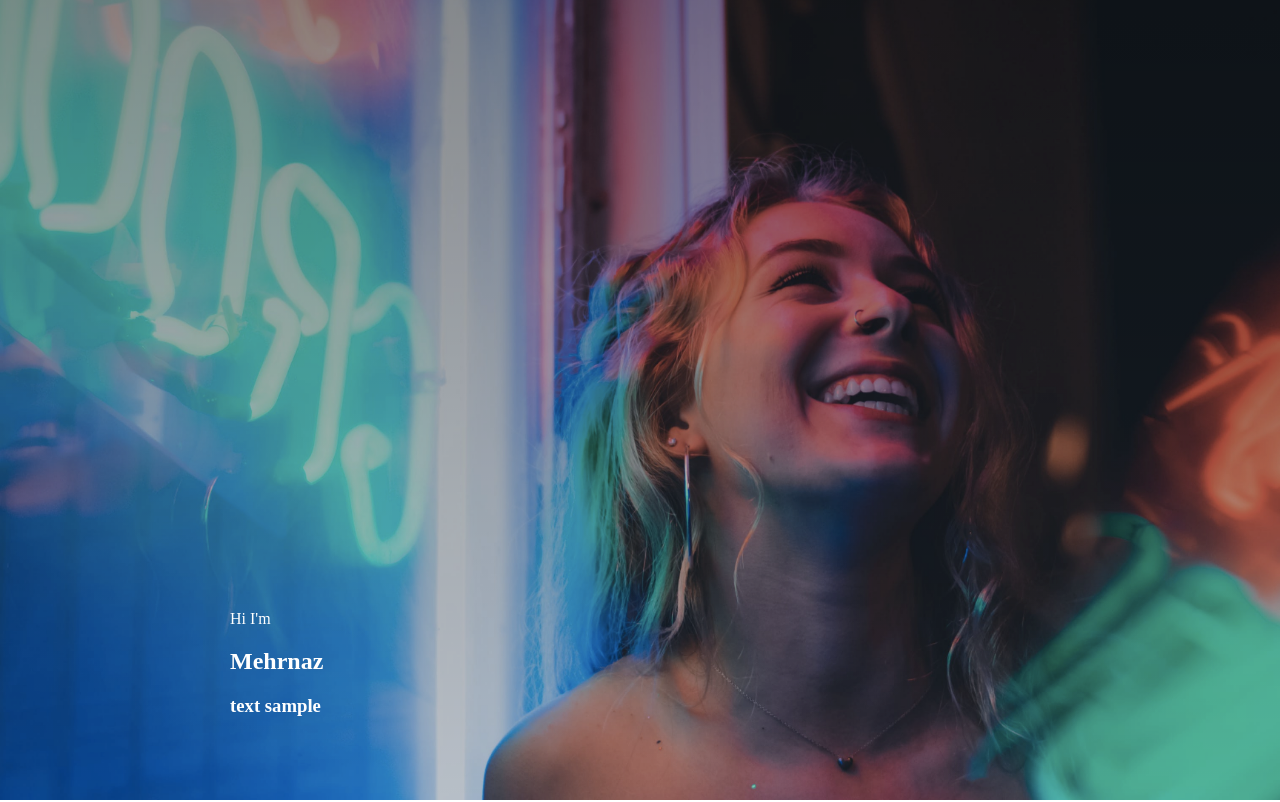
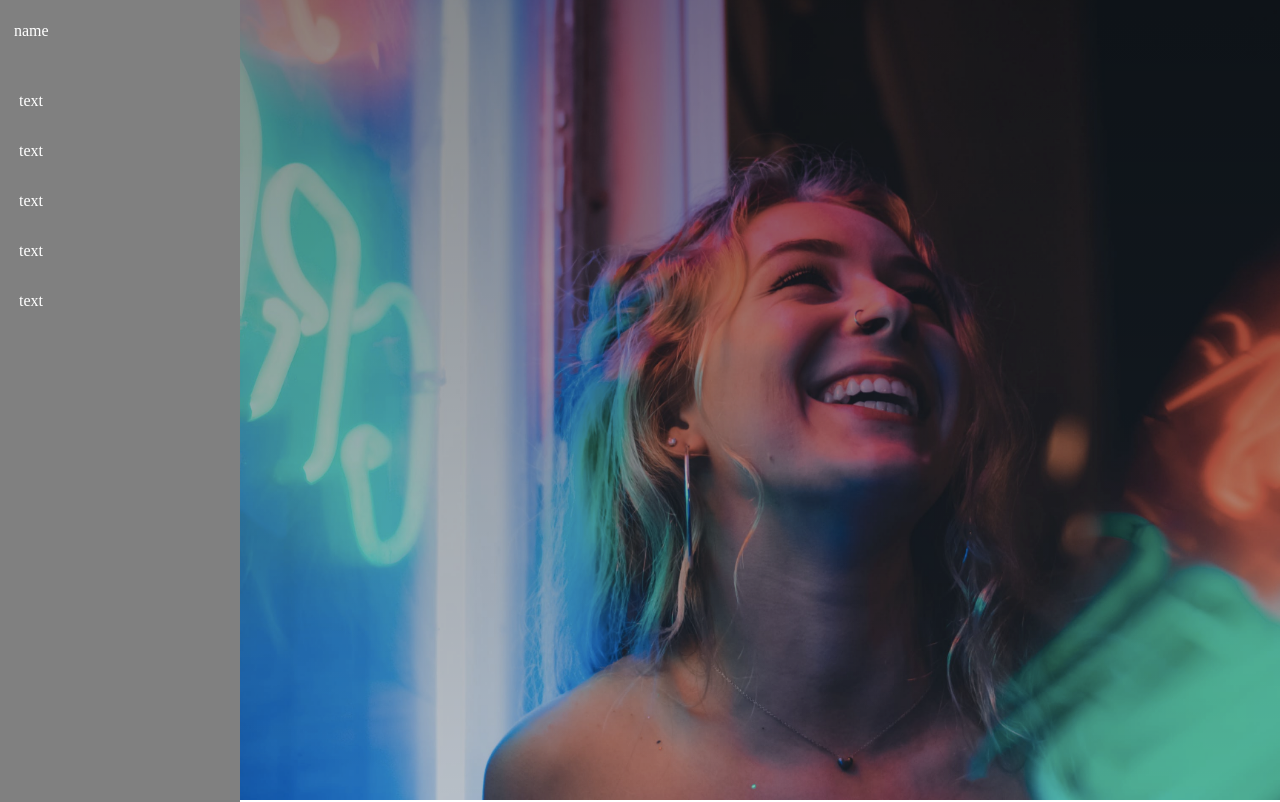
Before and after one commit to mehrnaz-ghaffar/portfolio, a Vue app: page / in a window 1280 px wide. Shown: the top 802 px of the page. Built offline with nearby package versions, Linux system fonts and the light colour scheme; a web font is replaced by a local one.

Commit message:
chore : added menu

```diff
--- a/src/App.vue
+++ b/src/App.vue
@@ -1,15 +1,8 @@
 <template>
   <div id="app">
 
+    <main>
 
-
-
-
-
-
-    <main
-      :class="{ navbarActiveMenue: !opened , navbarHoverMain:hover && opened }"
-    >
       <!-- Introduction Section -->
       <section class="introductionImage">
         <div class="introductionText">
@@ -18,6 +11,57 @@
           <h3>text sample</h3>
         </div>
       </section>
+
+            <!-- menu -->
+       <nav class="menu">
+        <div class="logoContent">
+          <div class="logo">
+            <!-- logo -->
+            <span class="logoName">name</span>
+          </div>
+
+        </div>
+        <ul class="navList">
+          <li>
+            <a href="#" class="navLink">
+            <!-- logo -->
+            <span class="navText">text</span>
+          </a>
+          <span class="tooltip">test</span>
+          </li>
+          <li>
+            <a href="#" class="navLink">
+            <!-- logo -->
+            <span class="navText">text</span>
+          </a>
+          <span class="tooltip">test</span>
+          </li>
+          <li>
+            <a href="#" class="navLink">
+            <!-- logo -->
+            <span class="navText">text</span>
+          </a>
+          <span class="tooltip">test</span>
+          </li>
+          <li>
+            <a href="#" class="navLink">
+            <!-- logo -->
+            <span class="navText">text</span>
+          </a>
+          <span class="tooltip">test</span>
+          </li>
+          <li>
+            <a href="#" class="navLink">
+            <!-- logo -->
+            <span class="navText">text</span>
+          </a>
+          <span class="tooltip">test</span>
+          </li>
+
+        </ul>
+
+      </nav>
+
 
       <!-- About Section -->
       <section class="about">
@@ -352,12 +396,13 @@ export default {
   components: { progressBar,
                 divider
   },
-  data(){
-        return{
-            opened : false,
-            hover: false
-        }
-    },
+  // data(){
+  //       return{
+  //           menu : document.querySelector(".menu"),
+  //           // closeBtn = document.querySelector("#btn"),
+
+  //       }
+  //   },
   mounted(){
     const timeline = gsap.timeline({defaults :{ ease : "power1.out" }});
     timeline.to(".text", {y:"0%" , duration: 1, stagger: 0.25});
@@ -424,11 +469,6 @@ export default {
   transform: translateY(100%);
 }
 
-/*/////////////////////////////////////// menu //////////////////////////////////////////////////*/
-
-
-
-
 /*///////////////////////////////////////////// General Styles ///////////////////////////////////////////////////*/
 
 
@@ -452,6 +492,85 @@ h2{
   text-shadow: 1px 4px 5px rgb(199 192 193);
 }
 
+/*////////////////// menu /////////////////*/
+.menu{
+  position: fixed;
+  left: 0;
+  top: 0;
+  height: 100%;
+  width: 240px;
+  background: grey;
+  padding: 6px 14px;
+}
+
+.menu .logoContent .logo{
+  color: #fff;
+  height: 50px;
+  display: flex;
+  width: 100%;
+  align-items: center;
+}
+
+.menu ul {
+  margin-top: 20px;
+  padding-inline-start: initial;
+}
+
+.menu ul li{
+  list-style: none;
+  margin: 0 5px;
+  position: relative;
+  height: 50px;
+  width: 100%;
+  line-height: 50px;
+}
+
+.menu ul li .tooltip{
+  position: absolute;
+  left: 122px;
+  top: 0;
+  transform: translateY(-50%);
+  border-radius: 6px;
+  height: 35px;
+  width: 122px;
+  background: rgb(121, 88, 88);
+  line-height: 35px;
+  text-align: center;
+  box-shadow: 0 5px 10px rgba(0, 0, 0, 0.2);
+  transition: 0s;
+  opacity: 0;
+  pointer-events: none;
+
+}
+
+.menu ul li:hover .tooltip{
+  top: 50%;
+  transition: all 0.5s ease;
+  opacity: 1;
+}
+
+.menu ul li a{
+  color: #fff;
+  display: flex;
+  align-items: center;
+  text-decoration: none;
+  transition: all 0.4s ease;
+  border-radius: 12px;
+}
+
+.menu ul li a:hover{
+  background: coral;
+  color: cornflowerblue;
+}
+
+/* .menu ul li a i{
+  height: 50px;
+  min-width: 50px;
+  border-radius: 12px;
+  line-height: 50px;
+  text-align: center;
+} */
+
 
 /*  ///////////////  Introduction Section  ///////////////// */
 .introductionImage {
@@ -463,7 +582,7 @@ h2{
   background-size: cover;
   background-position: center;
   /* padding: 0 8%; */
-  position: relative;
+  /* position: relative; */
 }
 
 .introductionText {
@@ -562,8 +681,6 @@ h2{
 
 }
 
-
-
 /* .column{
   flex: 50%;
 } */
```
